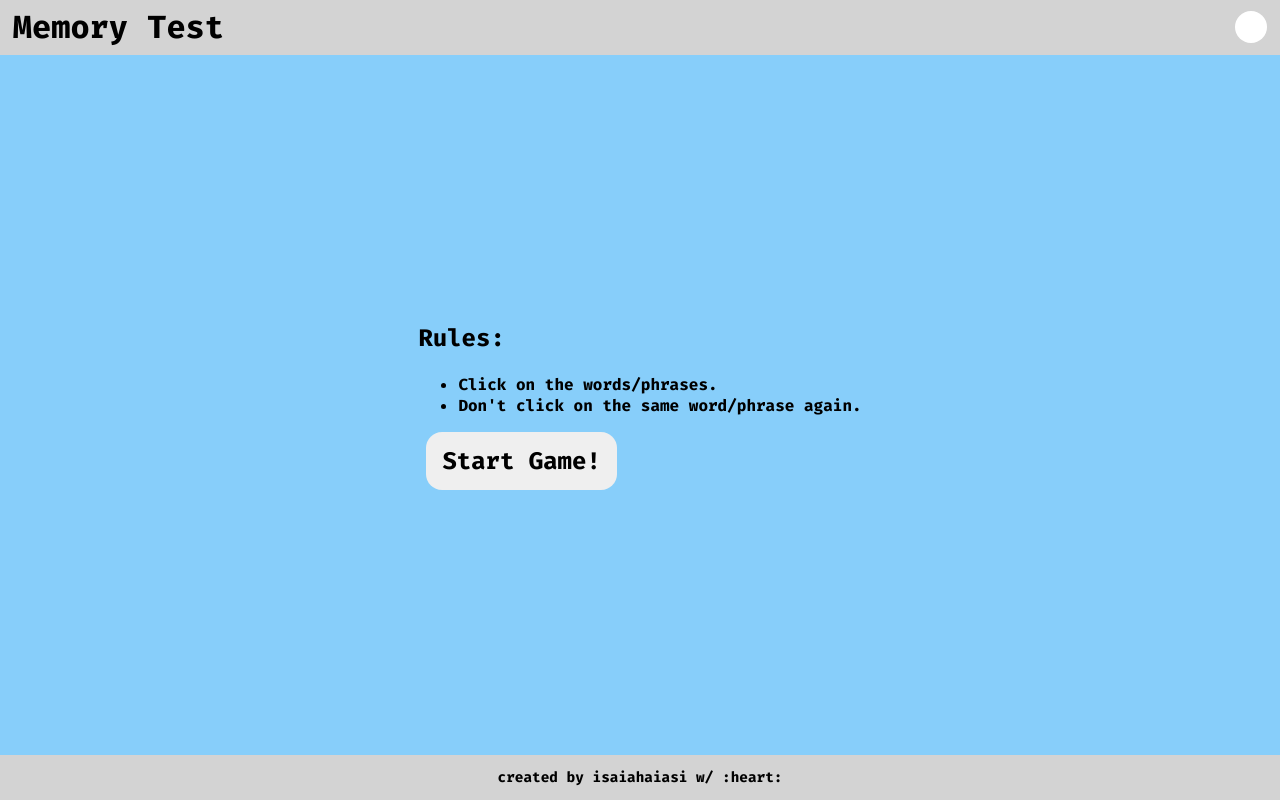
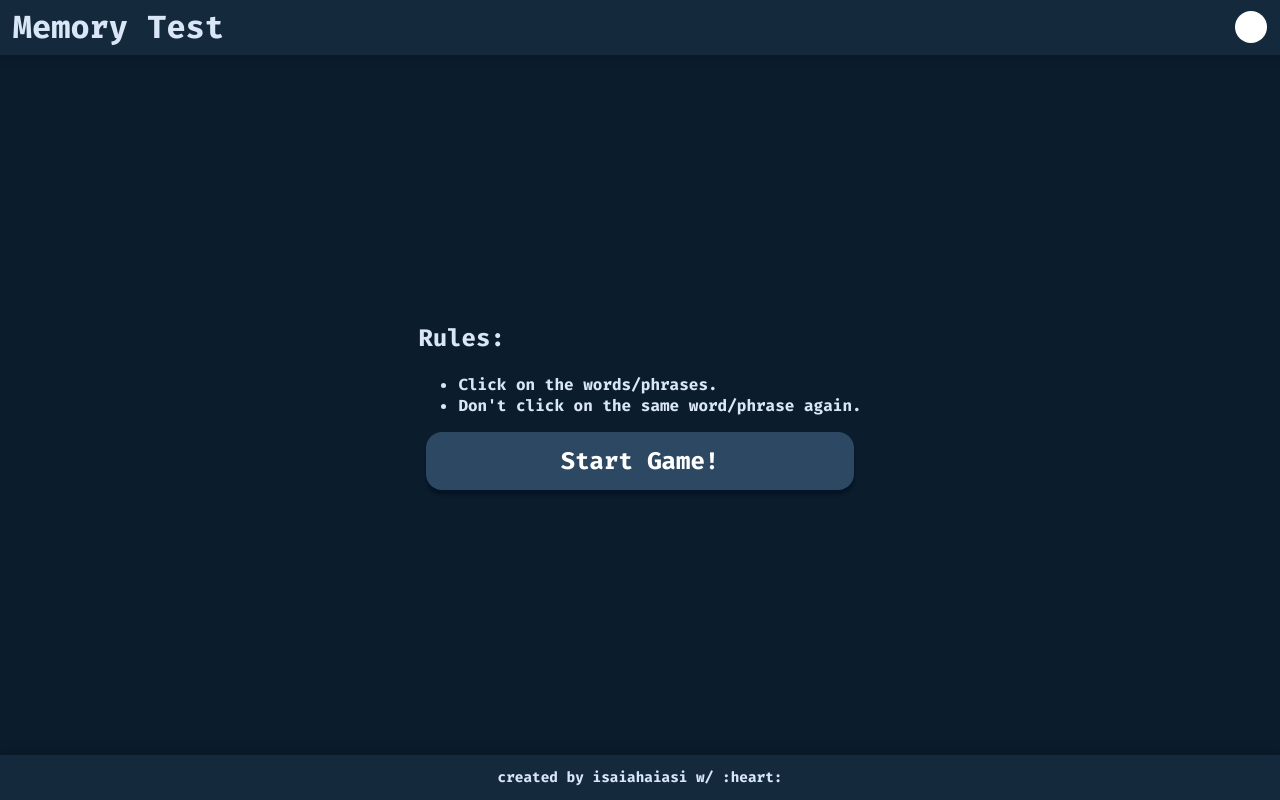
Before and after one commit to isaiahaiasi/memory-card, a React (Create React App) app: page / in a window 1280 px wide. Built offline with nearby package versions, Linux system fonts and the light colour scheme.

Commit message:
Add 'color'

```diff
--- a/public/index.html
+++ b/public/index.html
@@ -7,7 +7,7 @@
     <meta name="theme-color" content="#000000" />
     <meta
       name="description"
-      content="Web site created using create-react-app"
+      content="Test your memory with this simple programming-themed word game. Created using create-react-app"
     />
     <link rel="apple-touch-icon" href="%PUBLIC_URL%/logo192.png" />
     <!--
@@ -24,7 +24,7 @@
       work correctly both with client-side routing and a non-root public URL.
       Learn how to configure a non-root public URL by running `npm run build`.
     -->
-    <title>React App</title>
+    <title>Memory Card</title>
   </head>
   <body>
     <noscript>You need to enable JavaScript to run this app.</noscript>
--- a/src/App.jsx
+++ b/src/App.jsx
@@ -1,5 +1,6 @@
 import React from "react";
 import GameHandler from "./components/GameHandler";
+
 export default function App() {
   return (
     <div className="App">
--- a/src/index.js
+++ b/src/index.js
@@ -1,6 +1,6 @@
 import React from "react";
 import ReactDOM from "react-dom";
-import "./index.css";
+import "./styles/index.css";
 import App from "./App";
 
 ReactDOM.render(
--- a/src/styles/game.css
+++ b/src/styles/game.css
@@ -2,7 +2,6 @@
   box-sizing: border-box;
   width: 100%;
   height: 100%;
-  background: lightskyblue;
   display: flex;
   align-items: center;
   justify-content: center;
@@ -42,6 +41,7 @@
   box-sizing: border-box;
   display: flex;
   flex-direction: column;
+  align-items: center;
 }
 
 .game-over {
@@ -62,17 +62,3 @@
   padding: 0.3rem;
   padding-left: 3rem;
 }
-
-.btn {
-  box-sizing: border-box;
-  display: block;
-  margin: 0.5rem;
-  padding: 0.8rem 1rem;
-  font-size: 1.5rem;
-  font-family: "Fira Code";
-  border: none;
-  border-radius: 16px;
-  text-overflow: ellipsis;
-  overflow: hidden;
-  white-space: nowrap;
-}
--- a/src/index.css
+++ b/src/styles/index.css
@@ -1,4 +1,17 @@
 @import url("https://fonts.googleapis.com/css2?family=Fira+Code:wght@700&display=swap");
+
+:root {
+  --col-dark-0: rgb(0, 14, 29);
+  --col-dark-1: rgb(11, 28, 44);
+  --col-dark-2: rgb(21, 41, 61);
+  --col-dark-3: #2d4863;
+
+  --col-light-0: rgb(217, 230, 247);
+
+  --shadow-wide: 0 0 10px rgb(0, 14, 29, 0.5);
+  --shadow-medium: 0 5px 3px rgb(0, 14, 29, 0.5);
+}
+
 html,
 body {
   height: 100vh;
@@ -16,6 +29,8 @@ body {
     "Helvetica Neue", sans-serif;
   -webkit-font-smoothing: antialiased;
   -moz-osx-font-smoothing: grayscale;
+  background: var(--col-dark-1);
+  color: var(--col-light-0);
 }
 
 code {
@@ -36,9 +51,10 @@ header {
   top: 0;
   left: 0;
   width: 100%;
-  background: lightgrey;
+  background: var(--col-dark-2);
   font-size: 2rem;
   padding: 0.4rem 0.8rem;
+  box-shadow: var(--shadow-wide);
 }
 
 footer {
@@ -47,10 +63,11 @@ footer {
   bottom: 0;
   left: 0;
   width: 100%;
-  background: lightgrey;
+  background: var(--col-dark-2);
   padding: 0.8rem;
   text-align: center;
   font-size: 0.9rem;
+  box-shadow: var(--shadow-wide);
 }
 
 .gh-icon-placeholder {
@@ -59,3 +76,22 @@ footer {
   border-radius: 50%;
   background: white;
 }
+
+.btn {
+  box-sizing: border-box;
+  display: block;
+  width: calc(100% - 1rem);
+  max-width: 36rem;
+  margin: 0.5rem;
+  padding: 0.8rem 1rem;
+  font-size: 1.5rem;
+  font-family: "Fira Code";
+  border: none;
+  border-radius: 16px;
+  text-overflow: ellipsis;
+  overflow: hidden;
+  white-space: nowrap;
+  background: var(--col-dark-3);
+  box-shadow: var(--shadow-medium);
+  color: white;
+}
```
